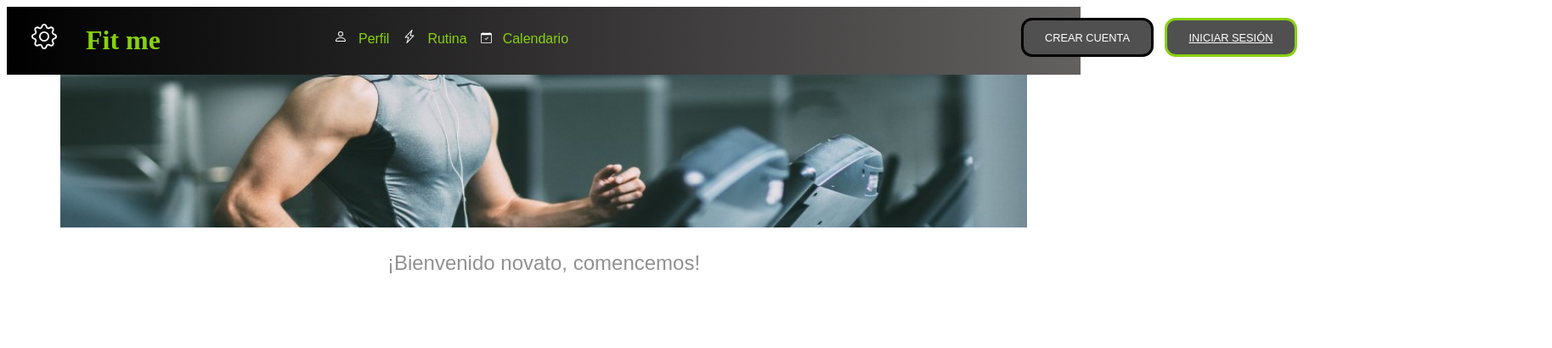
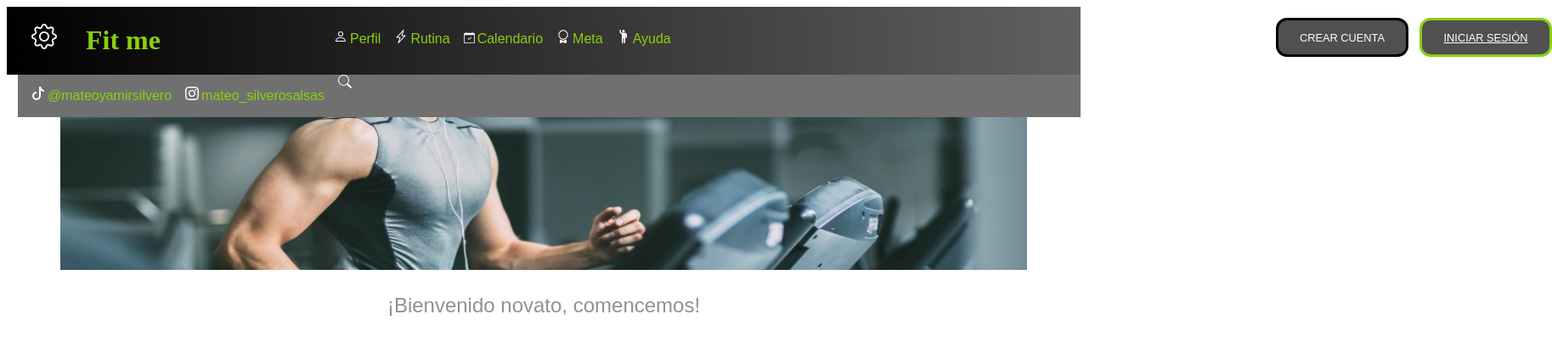
Before and after one commit to Mateo781/pagina-redes-informaticas, a plain HTML site: page index.html in a window 1280 px wide. Shown: the whole page at 85% size, 1827 px wide, since content can reach past the window. Drawn offline with Linux system fonts and the light colour scheme.

Commit message:
commit 6 (mas opciones, fuente de letra añadida, redes)

```diff
--- a/index.html
+++ b/index.html
@@ -20,11 +20,11 @@
             </div>
 
             <div class="crear-cuenta">
-                <h5>CREAR CUENTA</h4>
+                <h5>CREAR CUENTA</h5>
             </div>
 
             <div class="iniciar-sesion">
-                <h5><u>INICIAR SESIÓN</u></h3>
+                <h5><u>INICIAR SESIÓN</u></h5>
             </div>
 
             <div class="opciones">
@@ -45,14 +45,36 @@
                         <path d="M3.5 0a.5.5 0 0 1 .5.5V1h8V.5a.5.5 0 0 1 1 0V1h1a2 2 0 0 1 2 2v11a2 2 0 0 1-2 2H2a2 2 0 0 1-2-2V3a2 2 0 0 1 2-2h1V.5a.5.5 0 0 1 .5-.5M1 4v10a1 1 0 0 0 1 1h12a1 1 0 0 0 1-1V4z"/>
                       </svg><p>Calendario</p>
                 </div>
-                <div></div>
-                <div></div>
+                <div><svg xmlns="http://www.w3.org/2000/svg" width="16" height="16" fill="currentColor" class="bi bi-award" viewBox="0 0 16 16">
+                    <path d="M9.669.864 8 0 6.331.864l-1.858.282-.842 1.68-1.337 1.32L2.6 6l-.306 1.854 1.337 1.32.842 1.68 1.858.282L8 12l1.669-.864 1.858-.282.842-1.68 1.337-1.32L13.4 6l.306-1.854-1.337-1.32-.842-1.68zm1.196 1.193.684 1.365 1.086 1.072L12.387 6l.248 1.506-1.086 1.072-.684 1.365-1.51.229L8 10.874l-1.355-.702-1.51-.229-.684-1.365-1.086-1.072L3.614 6l-.25-1.506 1.087-1.072.684-1.365 1.51-.229L8 1.126l1.356.702z"/>
+                    <path d="M4 11.794V16l4-1 4 1v-4.206l-2.018.306L8 13.126 6.018 12.1z"/>
+                  </svg><p>Meta</p>
+                </div>
+                <div><svg xmlns="http://www.w3.org/2000/svg" width="16" height="16" fill="currentColor" class="bi bi-person-raised-hand" viewBox="0 0 16 16">
+                    <path d="M6 6.207v9.043a.75.75 0 0 0 1.5 0V10.5a.5.5 0 0 1 1 0v4.75a.75.75 0 0 0 1.5 0v-8.5a.25.25 0 1 1 .5 0v2.5a.75.75 0 0 0 1.5 0V6.5a3 3 0 0 0-3-3H6.236a1 1 0 0 1-.447-.106l-.33-.165A.83.83 0 0 1 5 2.488V.75a.75.75 0 0 0-1.5 0v2.083c0 .715.404 1.37 1.044 1.689L5.5 5c.32.32.5.754.5 1.207"/>
+                    <path d="M8 3a1.5 1.5 0 1 0 0-3 1.5 1.5 0 0 0 0 3"/>
+                  </svg><p>Ayuda</p>
+                </div>
             </div>
 
         </div>
 
     </header>
     <main>
+        <div class="redes">
+            <div class="tik_tok"><svg xmlns="http://www.w3.org/2000/svg" width="16" height="16" fill="currentColor" class="bi bi-tiktok" viewBox="0 0 16 16">
+                <path d="M9 0h1.98c.144.715.54 1.617 1.235 2.512C12.895 3.389 13.797 4 15 4v2c-1.753 0-3.07-.814-4-1.829V11a5 5 0 1 1-5-5v2a3 3 0 1 0 3 3z"/>
+              </svg><p>@mateoyamirsilvero</p>
+            </div>
+            <div class="intagram"><svg xmlns="http://www.w3.org/2000/svg" width="16" height="16" fill="currentColor" class="bi bi-instagram" viewBox="0 0 16 16">
+                <path d="M8 0C5.829 0 5.556.01 4.703.048 3.85.088 3.269.222 2.76.42a3.9 3.9 0 0 0-1.417.923A3.9 3.9 0 0 0 .42 2.76C.222 3.268.087 3.85.048 4.7.01 5.555 0 5.827 0 8.001c0 2.172.01 2.444.048 3.297.04.852.174 1.433.372 1.942.205.526.478.972.923 1.417.444.445.89.719 1.416.923.51.198 1.09.333 1.942.372C5.555 15.99 5.827 16 8 16s2.444-.01 3.298-.048c.851-.04 1.434-.174 1.943-.372a3.9 3.9 0 0 0 1.416-.923c.445-.445.718-.891.923-1.417.197-.509.332-1.09.372-1.942C15.99 10.445 16 10.173 16 8s-.01-2.445-.048-3.299c-.04-.851-.175-1.433-.372-1.941a3.9 3.9 0 0 0-.923-1.417A3.9 3.9 0 0 0 13.24.42c-.51-.198-1.092-.333-1.943-.372C10.443.01 10.172 0 7.998 0zm-.717 1.442h.718c2.136 0 2.389.007 3.232.046.78.035 1.204.166 1.486.275.373.145.64.319.92.599s.453.546.598.92c.11.281.24.705.275 1.485.039.843.047 1.096.047 3.231s-.008 2.389-.047 3.232c-.035.78-.166 1.203-.275 1.485a2.5 2.5 0 0 1-.599.919c-.28.28-.546.453-.92.598-.28.11-.704.24-1.485.276-.843.038-1.096.047-3.232.047s-2.39-.009-3.233-.047c-.78-.036-1.203-.166-1.485-.276a2.5 2.5 0 0 1-.92-.598 2.5 2.5 0 0 1-.6-.92c-.109-.281-.24-.705-.275-1.485-.038-.843-.046-1.096-.046-3.233s.008-2.388.046-3.231c.036-.78.166-1.204.276-1.486.145-.373.319-.64.599-.92s.546-.453.92-.598c.282-.11.705-.24 1.485-.276.738-.034 1.024-.044 2.515-.045zm4.988 1.328a.96.96 0 1 0 0 1.92.96.96 0 0 0 0-1.92m-4.27 1.122a4.109 4.109 0 1 0 0 8.217 4.109 4.109 0 0 0 0-8.217m0 1.441a2.667 2.667 0 1 1 0 5.334 2.667 2.667 0 0 1 0-5.334"/>
+              </svg><p>mateo_silverosalsas</p></div>
+            <div class="imagen_busqueda">
+                <svg xmlns="http://www.w3.org/2000/svg" width="16" height="16" fill="currentColor" class="bi bi-search" viewBox="0 0 16 16">
+                    <path d="M11.742 10.344a6.5 6.5 0 1 0-1.397 1.398h-.001q.044.06.098.115l3.85 3.85a1 1 0 0 0 1.415-1.414l-3.85-3.85a1 1 0 0 0-.115-.1zM12 6.5a5.5 5.5 0 1 1-11 0 5.5 5.5 0 0 1 11 0"/>
+                  </svg>
+            </div>
+        </div>
         <center>
         <img class="imagen_main" src="imagen_main.jpg">
         <h3 class="bienvenida">¡Bienvenido novato, comencemos!</h3>
--- a/style.css
+++ b/style.css
@@ -21,12 +21,12 @@ svg{
 p{
     color: rgb(135, 209, 17);
     display: inline-block;
-    margin-left: 13px;
+    margin-left: 3px;
     font: 100% sans-serif;
 }
 .crear-cuenta{
     position: relative;
-    right: -1000px;
+    right: -1300px;
     border: 3px solid rgb(0, 0, 0);
     border-radius: 13px;
     height: 40px;
@@ -37,7 +37,7 @@ p{
 }
 .iniciar-sesion{
     position: relative;
-    right: -1000px;
+    right: -1300px;
     border: 3px solid rgb(135, 209, 17);
     border-radius: 13px;
     height: 40px;
@@ -62,3 +62,7 @@ h5{
     color: rgb(146, 145, 145);
     font: 150% sans-serif;
 }
+.redes{
+    background-color: rgb(112, 112, 112);
+    display: flex;
+}
```
